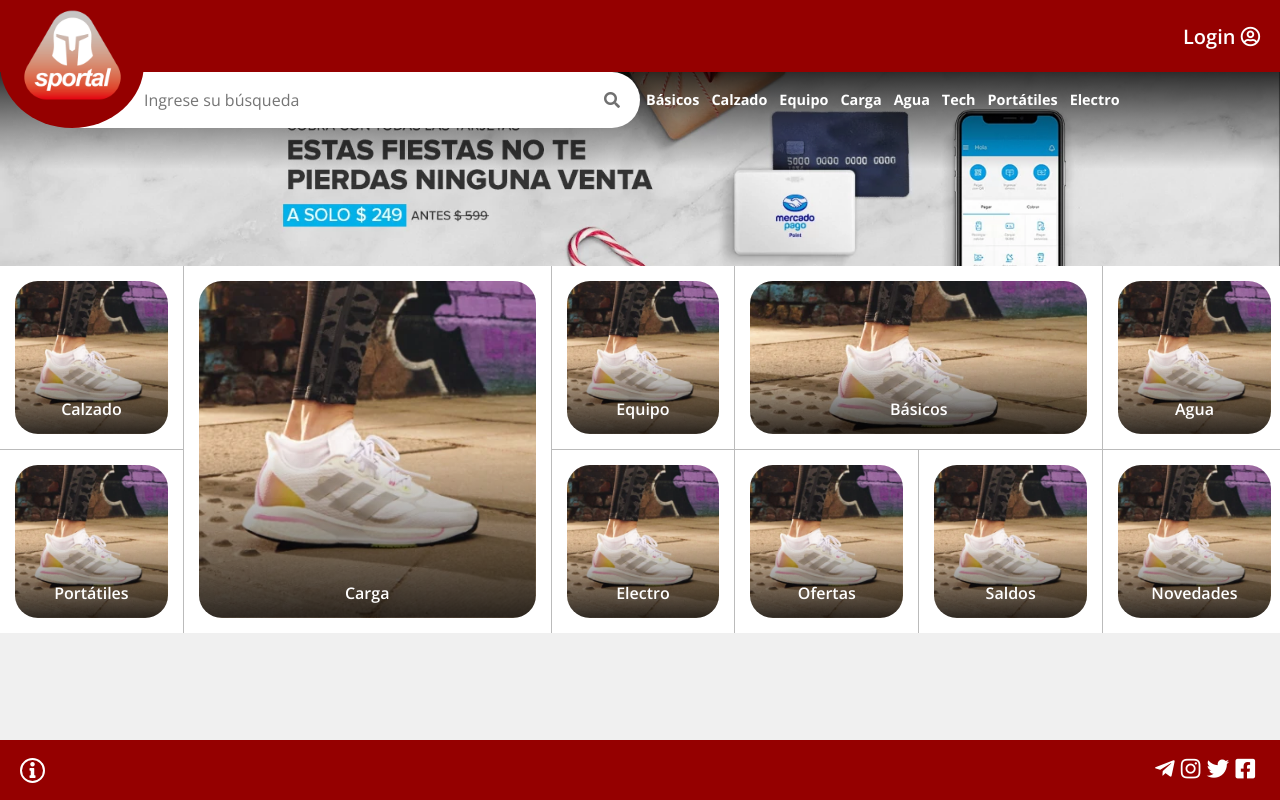
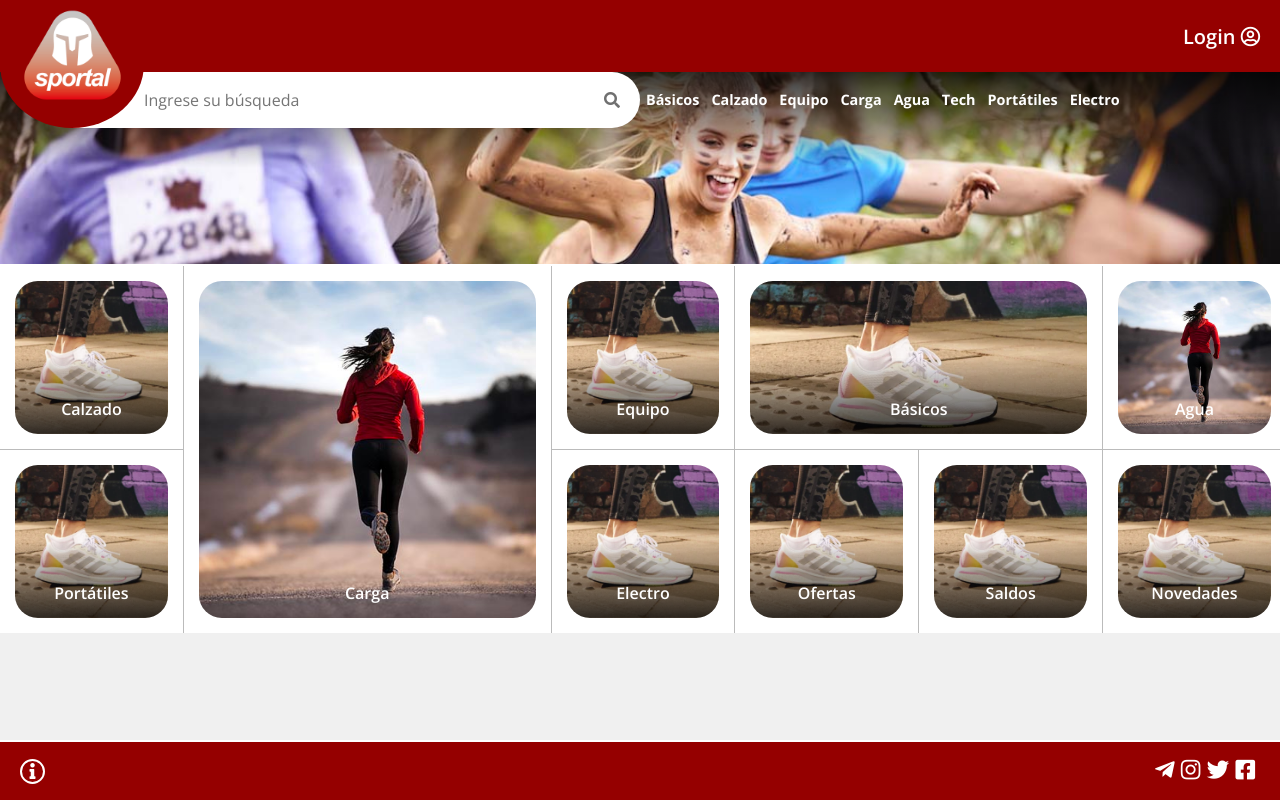
Before and after one commit to vasili-hugo/grupo_02_sportal, a Node server app: page / in a window 1280 px wide. Run offline with Node 20, Linux system fonts and the light colour scheme.

Commit message:
bordes blancos para main

```diff
--- a/public/css/grid.css
+++ b/public/css/grid.css
@@ -55,10 +55,12 @@ body {
 #header-banner {
     grid-row: 2 / span 4;
     grid-column: 1 / span 8;
-    background-image: linear-gradient(to bottom, rgba(0, 0, 0, 0.8), rgba(0, 0, 0, 0), rgba(0, 0, 0, 0)), url(/imgs/img-home-banner.jpg);
+    background-image: linear-gradient(to bottom, rgba(0, 0, 0, 0.8), rgba(0, 0, 0, 0), rgba(0, 0, 0, 0)), url(../imgs/sport/run.jpg);
     background-size: cover;
-    background-position: center;
+    background-position:center;
+    background-position-y: 30%;
     z-index: -2;
+    border-bottom: 2px solid white;
 }
 
 #header-circle {
@@ -251,6 +253,10 @@ a.link-cat:hover{
 
 }
 
+.link03 .pict,
+.link05 .pict{
+    background-image: url(../imgs/sport/run2.jpg);
+}
 
 
 @media (min-width:600px){
@@ -314,34 +320,6 @@ a.link-cat:hover{
 
 
 
-/*
-
-.item {
-    padding: 10px;
-    background-color: white;
-
-}
-
-.cell {
-    display: grid;
-    grid-template-columns: 1fr;
-    grid-template-rows: 63.75%;
-    width: 100%;
-    height: 100%;
-    background-color: #ddd;
-    border-radius: calc(100vw / 24);
-    box-shadow: #eee 2px 2px 8px;
-}
-
-.pict {
-    width: 100%;
-    height: 100%;
-    background-color: #AAA;
-    border-radius: calc(100vw / 24);
-} */
-
-
-
 /* FOOTER-------------------------------------------------------------------------------- */
 
 #footer2 {
@@ -349,6 +327,7 @@ a.link-cat:hover{
     display: flex;
     flex-direction: column;
     justify-content: center;
+    border-top: 2px solid white;
 }
 
 #footer-bar {
```
Also changed, not shown: public/imgs/sport/run.jpg (added), public/imgs/sport/run2.jpg (added).
